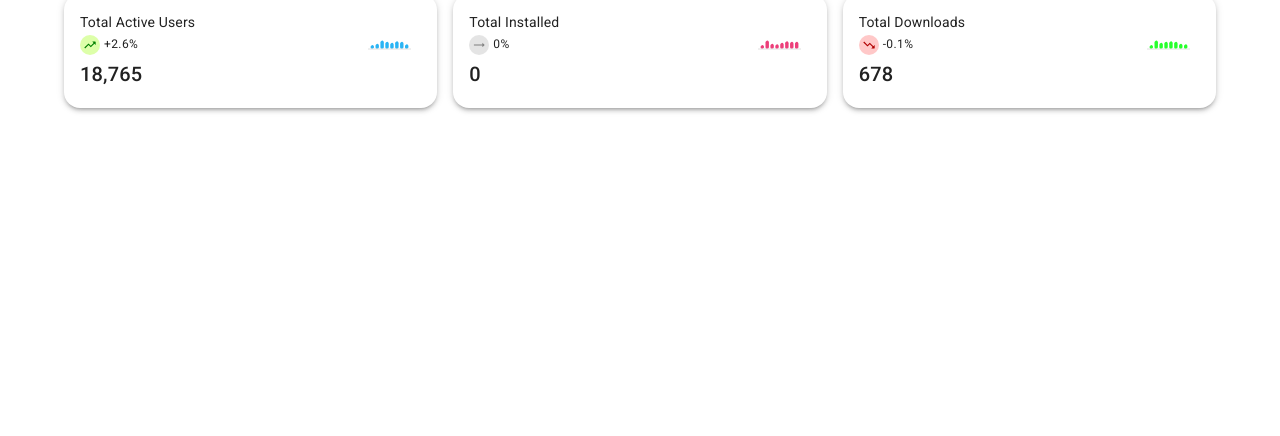
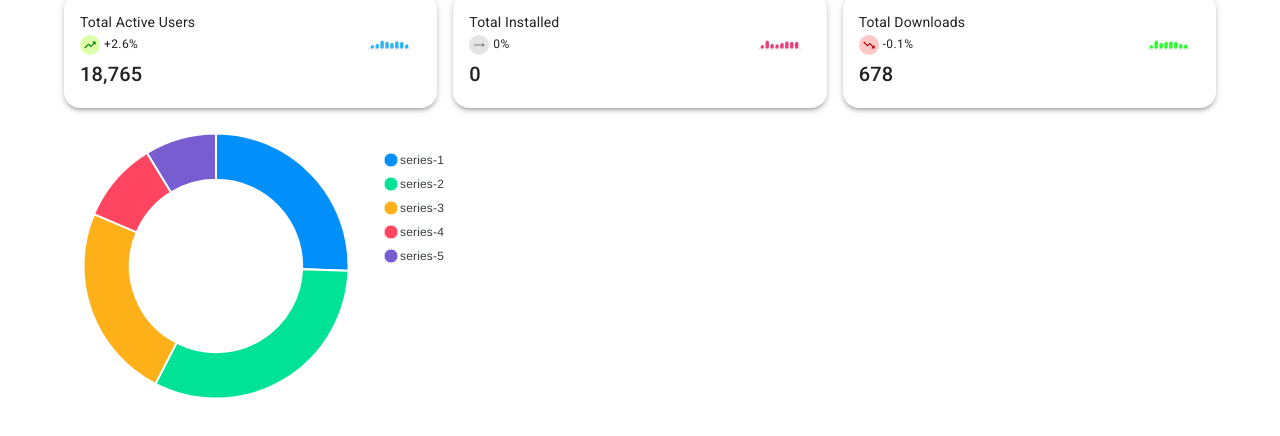
Before and after one commit to Kinzume/user-dashboard, a React (Vite) app: page / in a window 1280 px wide. Shown: the part 302-738 px from the top of the page. Built offline with nearby package versions, Linux system fonts and the light colour scheme.

Commit message:
feat: add section4 boilerplate

```diff
--- a/src/components/Main.tsx
+++ b/src/components/Main.tsx
@@ -5,6 +5,7 @@
 import Section1 from "./Section1";
 import Section2 from "./Section2/Section2";
 import Section3 from "./Section3/Section3";
+import Section4 from "./Section4/Section4";
 export default function Main() {
   return (
     <Box component="main">
@@ -69,6 +70,13 @@
               series={[{ name: "", data: [30, 65, 49, 55, 60, 55, 40, 37] }]}
             />
           </Grid>
+          <Grid
+            item
+            xs={12}
+            md={4}
+          >
+            <Section4 />
+          </Grid>
         </Grid>
       </Container>
     </Box>
--- /dev/null
+++ b/src/components/Section4/Section4.tsx
@@ -0,0 +1,64 @@
+import { useState } from "react";
+import Chart from "react-apexcharts";
+import Box from "@mui/material/Box";
+import Paper from "@mui/material/Paper";
+import Typography from "@mui/material/Typography";
+
+export default function Section4() {
+  const initConfig = {
+    options: {
+      chart: {
+        id: "basic-donut",
+        // toolbar: {
+        //   show: false,
+        // },
+        zoom: {
+          enabled: false,
+        },
+      },
+      xaxis: {
+        labels: { show: false },
+        axisTicks: { show: false },
+      },
+      yaxis: {
+        labels: { show: false },
+      },
+      dataLabels: {
+        enabled: false,
+      },
+      grid: {
+        show: false,
+      },
+      tooltip: {
+        x: {
+          show: false,
+        },
+        marker: {
+          show: false,
+        },
+      },
+      plotOptions: {
+        bar: {
+          borderRadius: 2,
+        },
+      },
+    },
+    series: [44, 55, 41, 17, 15],
+
+    chartOptions: {
+      labels: ["Apple", "Mango", "Orange", "Watermelon"],
+    },
+  };
+  const [config, setConfig] = useState(initConfig);
+  return (
+    <Box>
+      <Chart
+        options={config.options}
+        series={config.series}
+        type="donut"
+        width="400px"
+        height="400px"
+      />
+    </Box>
+  );
+}
```
